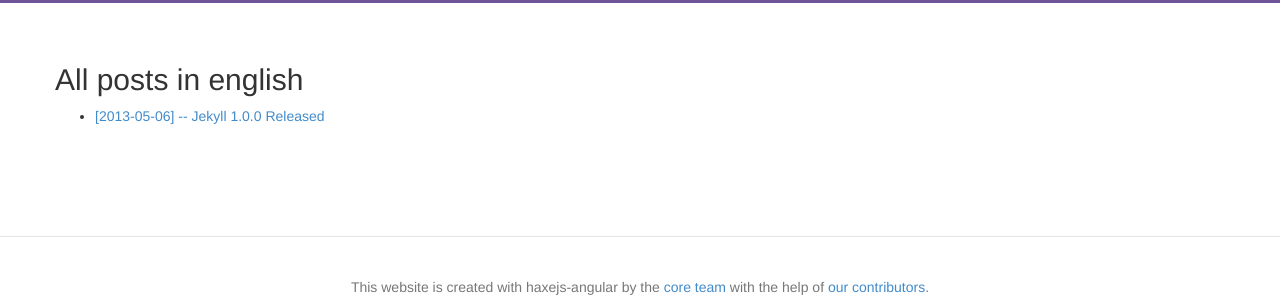
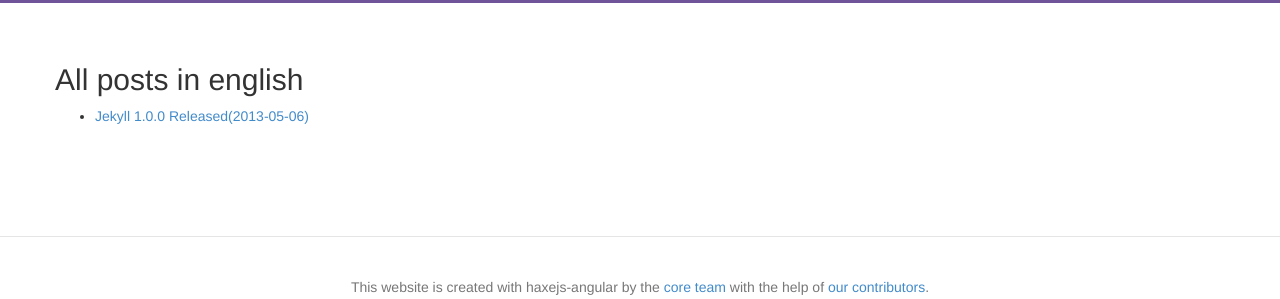
Before and after one commit to haxejs/haxejs.com, a Jekyll site: the page built from blog/en/index.html, in a window 1280 px wide. Shown: the part 237-536 px from the top of the page. Built offline with Jekyll 4.4.1, drawn with Linux system fonts in a browser that asks for light colours; Markdown is read by kramdown in place of the engine named in the settings.

```diff
--- a/blog/en/index.html
+++ b/blog/en/index.html
@@ -7,6 +7,6 @@ author: all
 <h2>All posts in english</h2>
 <ul>
     {% for post in site.categories.en %}
-    <li><a href="{{ post.url }}">[{{ post.date | date:  "%Y-%m-%d"  }}] -- {{ post.title }}</a></li>
+    <li><a href="{{ post.url }}">{{ post.title }}({{ post.date | date:  "%Y-%m-%d"  }})</a></li>
     {% endfor %}
 </ul>
--- a/blog/zh/index.html
+++ b/blog/zh/index.html
@@ -7,6 +7,6 @@ description: 让我们一起谈谈HTML5,Haxe,Angular,Cordova,Openfl与NodeJS吧.
 <h2>全部中文文章</h2>
 <ul>
     {% for post in site.categories.zh %}
-    <li><a href="{{ post.url }}">[{{ post.date | date:  "%Y-%m-%d"  }}] -- {{ post.title }}</a></li>
+    <li><a href="{{ post.url }}">{{ post.title }}({{ post.date | date:  "%Y-%m-%d"  }})</a></li>
     {% endfor %}
 </ul>
```
Also changed, not shown: _posts/2013-05-06-jekyll-1-0-0-released.md (+0 -1 lines), _posts/2014-11-21-hello-blog.md (renamed from _posts/2014-11-21-hello-world.md).
